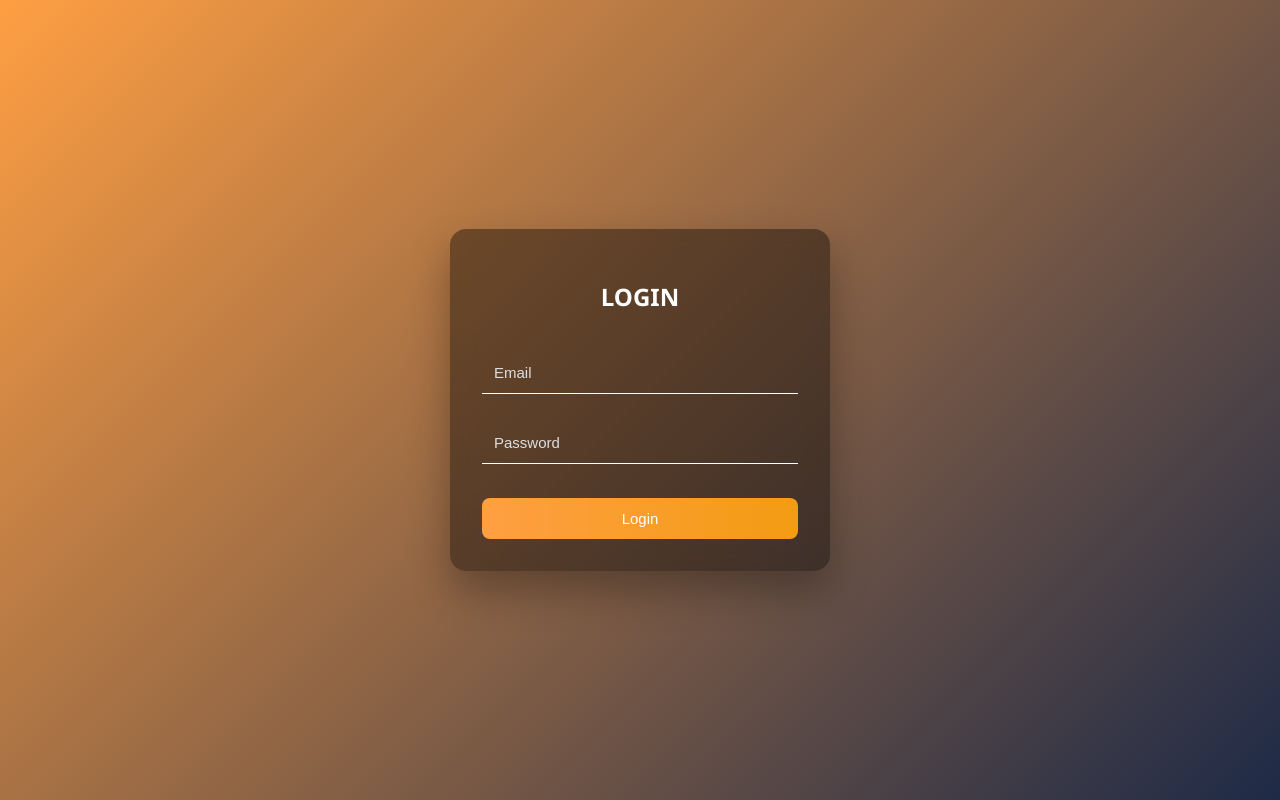
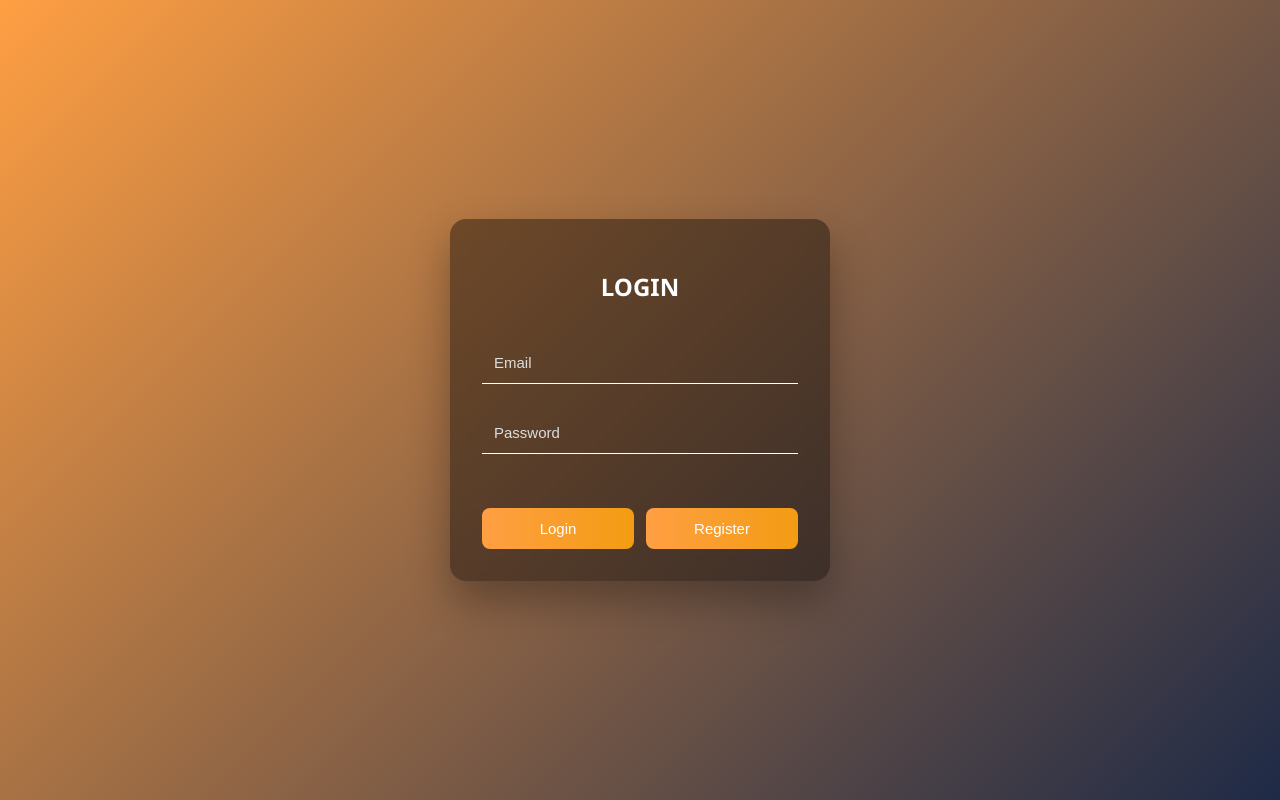
Before and after one commit to vajeehatabasumm-ui/auth-ui, a React (Vite) app: page / in a window 1280 px wide. Built offline with nearby package versions, Linux system fonts and the light colour scheme.

Commit message:
Connect login & register to backend

```diff
--- a/src/components/Login.jsx
+++ b/src/components/Login.jsx
@@ -11,7 +11,7 @@ export default function Login() {
   const handleLogin = async () => {
     try {
       const res = await fetch(
-        "https://auth-backend-o0j6.onrender.com/login",
+        "https://auth-backend-o0j6.onrender.com/api/auth/login",
         {
           method: "POST",
           headers: { "Content-Type": "application/json" },
@@ -21,14 +21,14 @@ export default function Login() {
 
       const data = await res.json();
 
-      if (res.ok) {
-        localStorage.setItem("token", data.token);
-        navigate("/dashboard");
-      } else {
-        setError(data.message || "Invalid credentials");
+      if (!res.ok) {
+        setError(data.message || "Login failed");
+        return;
       }
-    } catch {
-      setError("Server error");
+
+      navigate("/dashboard");
+    } catch (err) {
+      setError("❌ Server error");
     }
   };
 
@@ -48,7 +48,10 @@ export default function Login() {
           onChange={(e) => setPassword(e.target.value)}
         />
 
-        <button onClick={handleLogin}>Login</button>
+        <div className="actions">
+          <button onClick={handleLogin}>Login</button>
+          <button onClick={() => navigate("/register")}>Register</button>
+        </div>
 
         {error && <p style={{ color: "red" }}>{error}</p>}
       </div>
--- a/src/components/Register.jsx
+++ b/src/components/Register.jsx
@@ -16,26 +16,21 @@ export default function Register() {
       "https://auth-backend-o0j6.onrender.com/api/auth/register",
       {
         method: "POST",
-        headers: {
-          "Content-Type": "application/json",
-        },
-        body: JSON.stringify({
-          name,
-          email,
-          password,
-        }),
+        headers: { "Content-Type": "application/json" },
+        body: JSON.stringify({ name, email, password }),
       }
     );
 
     const data = await res.json();
 
-    if (res.ok) {
-      setMessage("✅ Registration successful! Please login.");
-    } else {
-      setMessage(data.message || "❌ Registration failed");
+    if (!res.ok) {
+      setMessage(data.message || "Registration failed");
+      return;
     }
-  } catch (error) {
-    setMessage("❌ Server error. Try again later.");
+
+    setMessage("✅ Registration successful! Please login.");
+  } catch (err) {
+    setMessage("❌ Server error");
   }
 };
 
```
